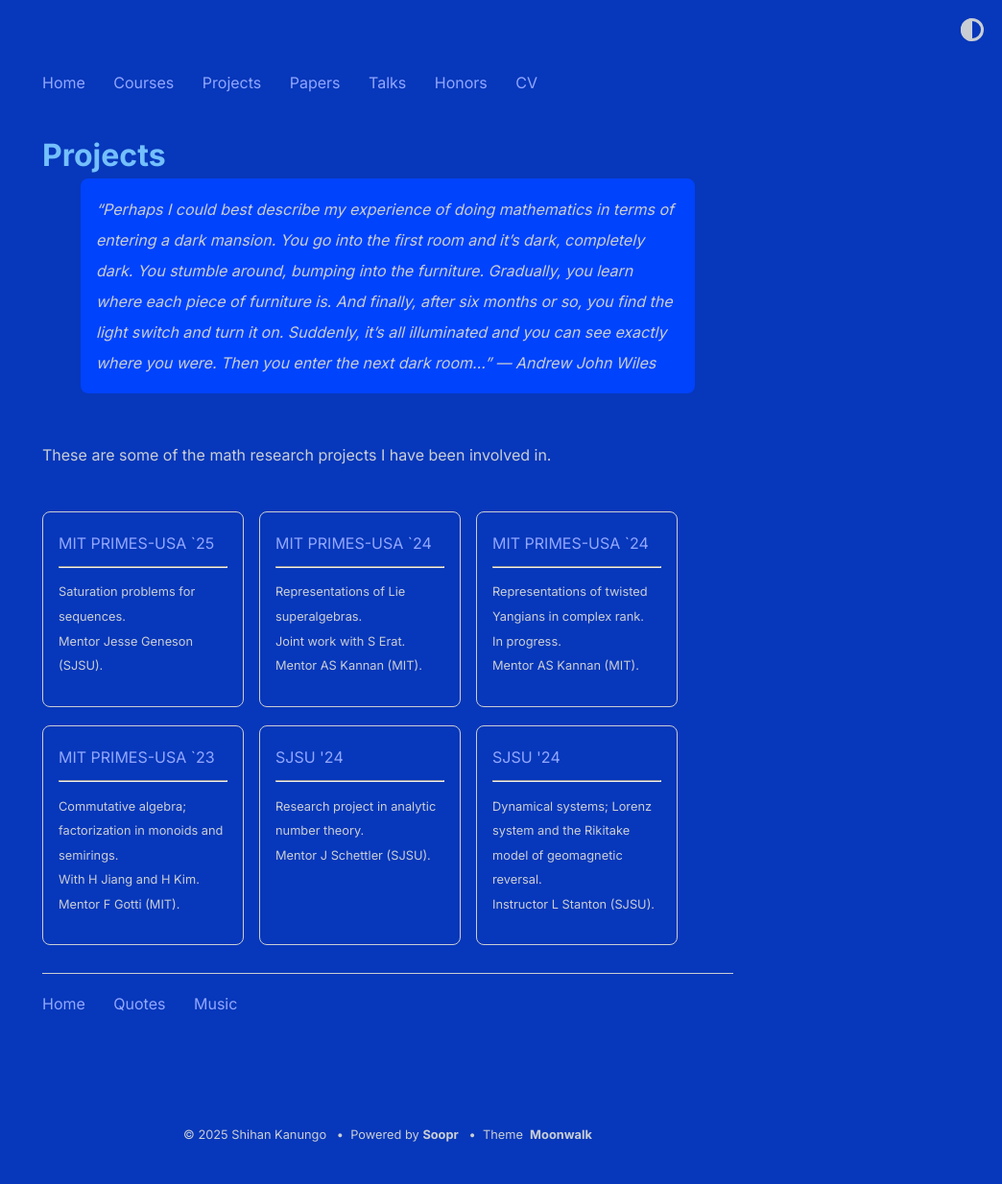
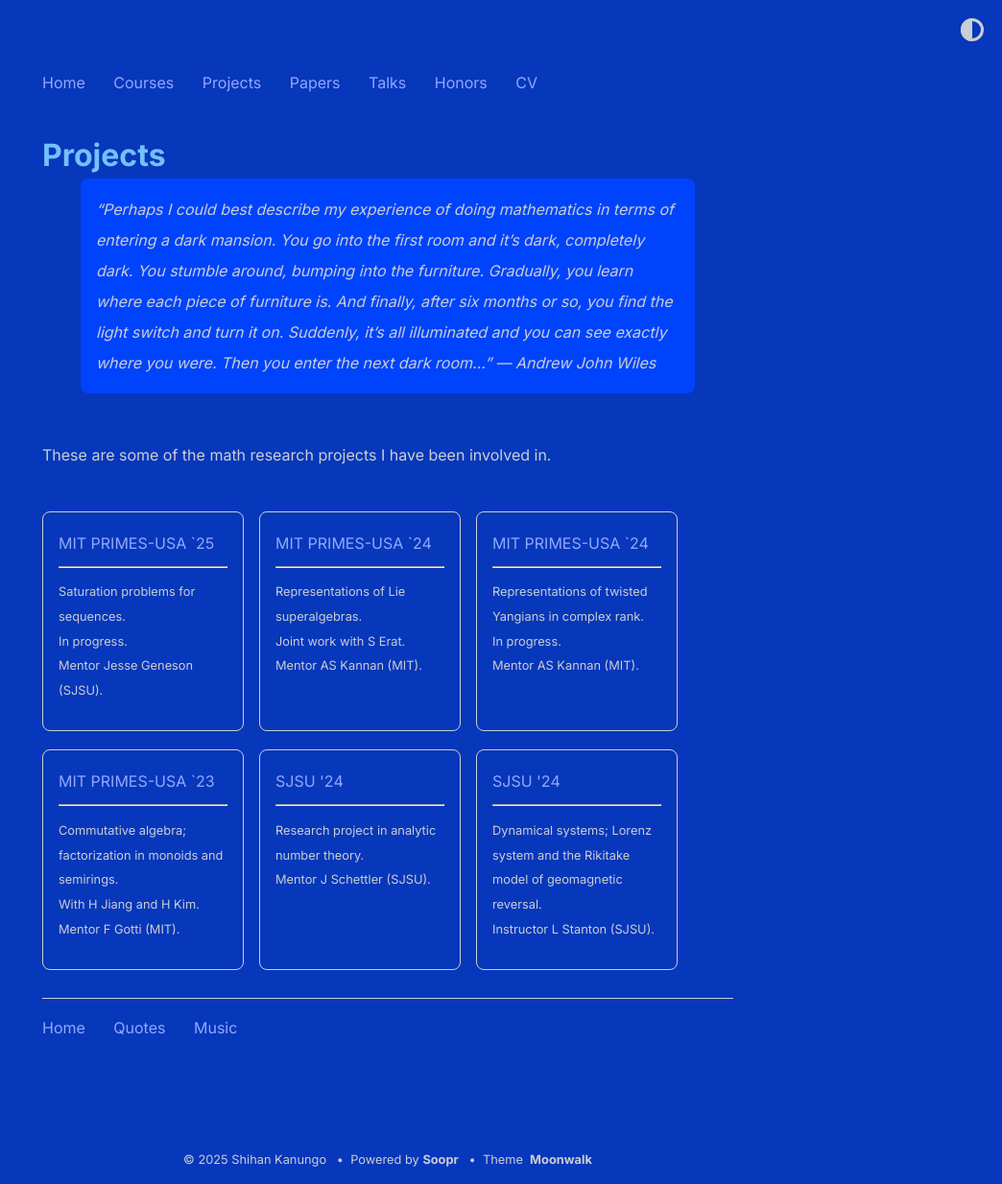
Before and after one commit to shihankanungo/shihankanungo.github.io, a Jekyll site: the page built from projects.md, in a window 1280 px wide. Shown: the whole page at 96% size, without its empty margins (236-1280 px from the left). Built offline with Jekyll 4.4.1, drawn with Linux system fonts in a browser that asks for light colours; before the commit the page ends 1209 px from its top, so only the background shows below that.

Commit message:
Update home.yml

```diff
--- a/_data/home.yml
+++ b/_data/home.yml
@@ -26,7 +26,7 @@
 project_entries:
   - title: MIT PRIMES-USA `25
     url: primes-25
-    desc: Saturation problems for sequences. <br> Mentor Jesse Geneson (SJSU).
+    desc: Saturation problems for sequences. <br> In progress. <br> Mentor Jesse Geneson (SJSU).
 
   - title: MIT PRIMES-USA `24
     url: primes-24-1
```
